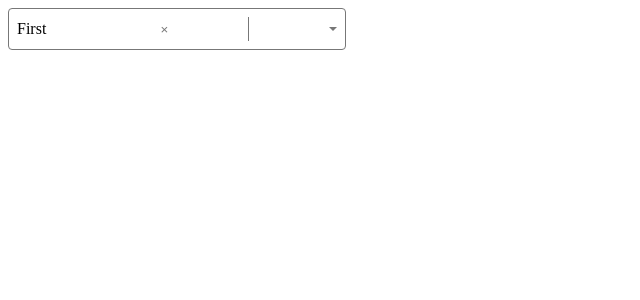
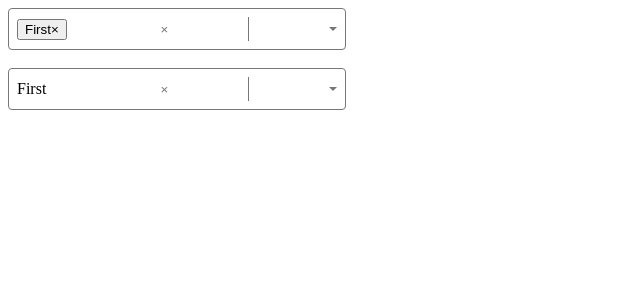
Before and after one commit to IvanTorresMia/React-TS-MultiSelect, a React (Vite) app in the folder multi-select-ts/: page / in a window 1280 px wide. Shown: the top 300 px of the page, without its empty margins (0-640 px from the left). Built offline with nearby package versions, Linux system fonts and the light colour scheme.

Commit message:
multi select implement

```diff
--- a/multi-select-ts/src/App.tsx
+++ b/multi-select-ts/src/App.tsx
@@ -1,5 +1,5 @@
 import { useState } from "react";
-import { Select } from "./Select";
+import { Select, SelectOption } from "./Select";
 const options = [
   { label: "First", value: 1 },
   { label: "Second", value: 2 },
@@ -8,10 +8,18 @@
   { label: "Fifth", value: 5 },
 ];
 function App() {
-  const [value, setValue] = useState<typeof options[0] | undefined>(options[0]);
+  const [value1, setValue1] = useState<SelectOption[]>([options[0]]);
+  const [value2, setValue2] = useState<SelectOption | undefined>(options[0]);
   return (
     <div>
-      <Select options={options} value={value} onChange={o => setValue(o)} />
+      <Select
+        multiple
+        options={options}
+        value={value1}
+        onChange={(o) => setValue1(o)}
+      />
+      <br />
+      <Select options={options} value={value2} onChange={(o) => setValue2(o)} />
     </div>
   );
 }
--- a/multi-select-ts/src/Select.tsx
+++ b/multi-select-ts/src/Select.tsx
@@ -1,30 +1,53 @@
-import { useState } from "react";
+import { useEffect, useState } from "react";
 import styles from "./select.module.css";
 
-type SelectOption = {
+export type SelectOption = {
   label: String;
-  value: number;
+  value: number | string;
+};
+
+type MultipleSelectProps = {
+  multiple: true;
+  value: SelectOption[];
+  onChange: (value: SelectOption[]) => void;
+};
+
+type SingleSelectProps = {
+  multiple?: false;
+  value?: SelectOption;
+  onChange: (value: SelectOption | undefined) => void;
 };
 
 type SelectProps = {
   options: SelectOption[];
-  value?: SelectOption;
-  onChange: (value: SelectOption | undefined) => void;
-};
+} & (SingleSelectProps | MultipleSelectProps);
 
-export function Select({ value, onChange, options }: SelectProps) {
+export function Select({ multiple, value, onChange, options }: SelectProps) {
   const [isOpen, setIsOpen] = useState(false);
+  const [highlightedIndex, setHighlightedIndex] = useState<number>(0);
   function clearOptions() {
-    onChange(undefined);
+    multiple ? onChange([]) : onChange(undefined);
   }
 
   function selectOption(option: SelectOption) {
-    onChange(option);
+    if (multiple) {
+      if (value.includes(option)) {
+        onChange(value.filter((o) => o !== option));
+      } else {
+        onChange([...value, option]);
+      }
+    } else {
+      if (option !== value) onChange(option);
+    }
   }
 
-function isOptionSelected(option: SelectOption) {
-    return option === value;
-}
+  function isOptionSelected(option: SelectOption) {
+    return multiple ? value.includes(option) : option === value;
+  }
+
+  useEffect(() => {
+    if (isOpen) setHighlightedIndex(0);
+  }, [isOpen]);
 
   return (
     <div
@@ -33,7 +56,23 @@
       tabIndex={0}
       className={styles.container}
     >
-      <span className={styles.value}>{value?.label}</span>
+      <span className={styles.value}>
+        {multiple
+          ? value.map((v) => (
+              <button
+                key={v.value}
+                onClick={(e) => {
+                  e.stopPropagation();
+                  selectOption(v);
+                }}
+                className={styles["option-badge"]}
+              >
+                {v.label}
+                <span className={styles["remove-btn"]}>&times;</span>
+              </button>
+            ))
+          : value?.label}
+      </span>
       <button
         onClick={(e) => {
           e.stopPropagation();
@@ -46,15 +85,20 @@
       <div className={styles.divider}></div>
       <div className={styles.carrot}></div>
       <ul className={`${styles.options} ${isOpen ? styles.show : ""}`}>
-        {options.map((option) => (
+        {options.map((option, index) => (
           <li
             onClick={(e) => {
               e.stopPropagation();
               selectOption(option);
               setIsOpen(false);
             }}
+            onMouseEnter={() => setHighlightedIndex(index)}
             key={option.value}
-            className={`${styles.option} ${isOptionSelected(option) ? styles.selected: ""}`}
+            className={`${styles.option} ${
+              isOptionSelected(option) ? styles.selected : ""
+            }
+            ${index === highlightedIndex ? styles.highlighted : ""}
+            `}
           >
             {option.label}
           </li>
```
